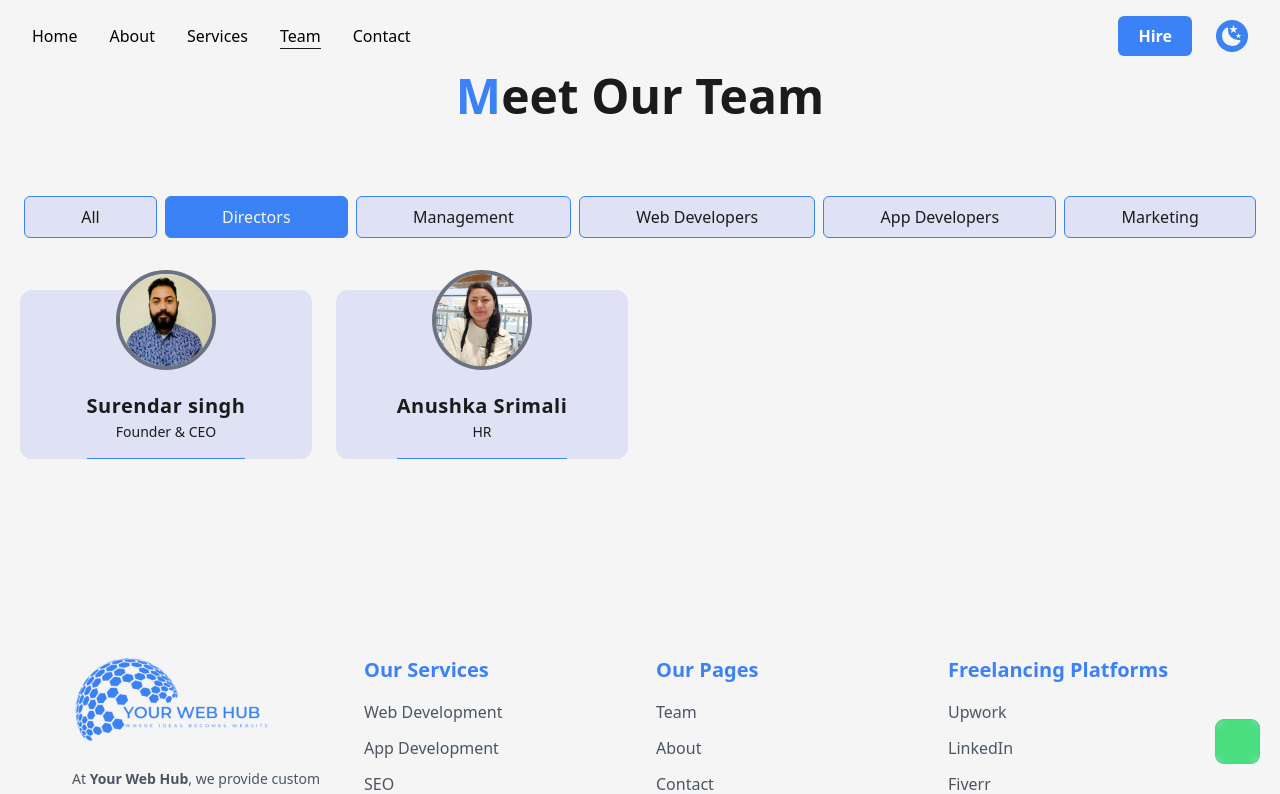
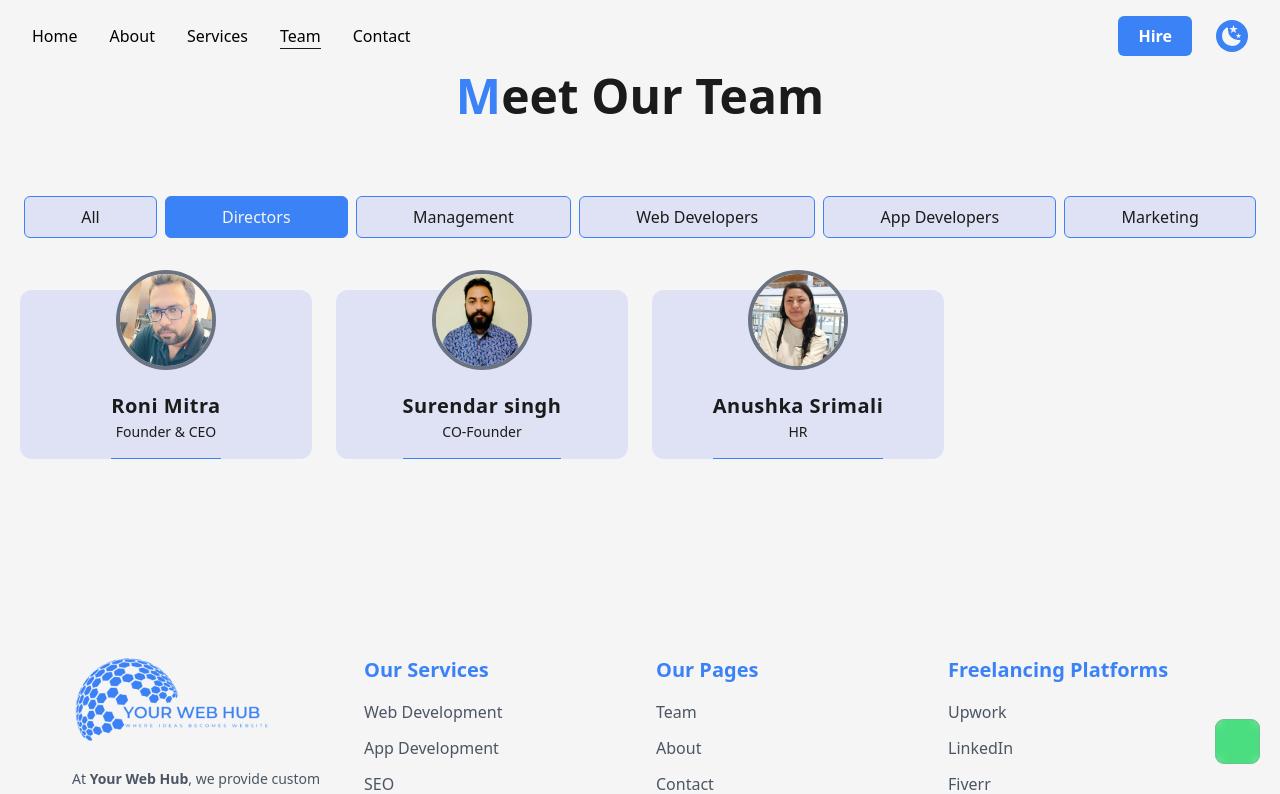
Before and after one commit to Yourwebhub/admin, a Next.js app: page /team in a window 1280 px wide. Shown: the top 794 px of the page. Built offline with nearby package versions, Linux system fonts and the light colour scheme; some icons are missing.

Commit message:
Update Team.jsx

```diff
--- a/src/components/Team.jsx
+++ b/src/components/Team.jsx
@@ -17,17 +17,18 @@ const Team = () => {
     {
       id: "1",
       designation: "Founder & CEO",
+      employe: "Roni Mitra",
+      image: "/team/roni-bhi.jpg",
+      category: "DT",
+    },
+    {
+      id: "2",
+      designation: "CO-Founder ",
       employe: "Surendar singh",
       image: "/team/surinder.jpg",
       category: "DT",
     },
-    {
-      id: "2",
-      designation: "Sales Officer",
-      employe: "Roni Mitra",
-      image: "/team/roni-bhi.jpg",
-      category: "MT",
-    },
+
     {
       id: "3",
       designation: "HR",
@@ -173,12 +174,12 @@ const Team = () => {
         </div>
 
         <div className="pt-6 grid grid-cols-1 md:grid-cols-3 lg:grid-cols-4 gap-6 gap-y-10  transition-all py-5">
-          {filteredCards.map((v) => (
+          {filteredCards.map((v,i) => (
             <motion.div
               initial={{ x: -100, opacity: 0 }}
               animate={{ x: 0, opacity: 1 }}
               exit={{ x: -100, opacity: 0 }}
-              key={v.id}
+              key={i}
               className="animate-circle flex group flex-col justify-center items-center bg-[#3e5dea1f]  rounded-xl hover:custom-box-shadow"
             >
               <div className="h-[100px] w-[100px] bg-gray-200  overflow-hidden rounded-full group-hover:-translate-y-7 group-hover:scale-105  -translate-y-5 duration-200 border-4 border-gray-500">
```
